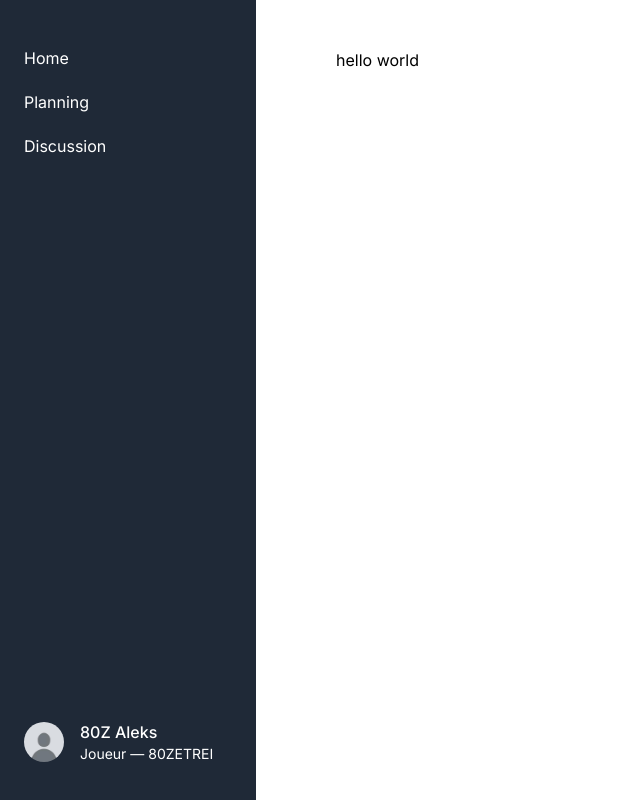
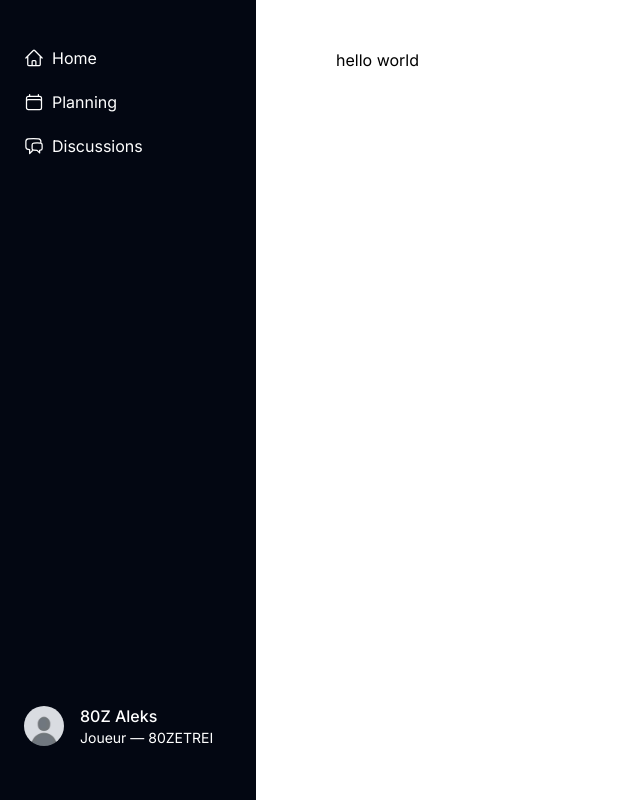
Before and after one commit to KpryKorn/lol-scrim-manager, a Next.js app: page / in a window 1280 px wide. Shown: the whole page, without its empty margins (0-640 px from the left). Built offline with nearby package versions, Linux system fonts and the light colour scheme.

Commit message:
Add icons to sidebar menu items and update UI

```diff
--- a/components/Sidebar.tsx
+++ b/components/Sidebar.tsx
@@ -6,20 +6,68 @@ const routes = [
   {
     name: "Home",
     path: "/",
+    icon: (
+      <svg
+        xmlns="http://www.w3.org/2000/svg"
+        fill="none"
+        viewBox="0 0 24 24"
+        strokeWidth={1.5}
+        stroke="currentColor"
+        className="w-5 h-5"
+      >
+        <path
+          strokeLinecap="round"
+          strokeLinejoin="round"
+          d="m2.25 12 8.954-8.955c.44-.439 1.152-.439 1.591 0L21.75 12M4.5 9.75v10.125c0 .621.504 1.125 1.125 1.125H9.75v-4.875c0-.621.504-1.125 1.125-1.125h2.25c.621 0 1.125.504 1.125 1.125V21h4.125c.621 0 1.125-.504 1.125-1.125V9.75M8.25 21h8.25"
+        />
+      </svg>
+    ),
   },
   {
     name: "Planning",
     path: "/planning",
+    icon: (
+      <svg
+        xmlns="http://www.w3.org/2000/svg"
+        fill="none"
+        viewBox="0 0 24 24"
+        strokeWidth={1.5}
+        stroke="currentColor"
+        className="w-5 h-5"
+      >
+        <path
+          strokeLinecap="round"
+          strokeLinejoin="round"
+          d="M6.75 3v2.25M17.25 3v2.25M3 18.75V7.5a2.25 2.25 0 0 1 2.25-2.25h13.5A2.25 2.25 0 0 1 21 7.5v11.25m-18 0A2.25 2.25 0 0 0 5.25 21h13.5A2.25 2.25 0 0 0 21 18.75m-18 0v-7.5A2.25 2.25 0 0 1 5.25 9h13.5A2.25 2.25 0 0 1 21 11.25v7.5"
+        />
+      </svg>
+    ),
   },
   {
-    name: "Discussion",
-    path: "/discussion",
+    name: "Discussions",
+    path: "/discussions",
+    icon: (
+      <svg
+        xmlns="http://www.w3.org/2000/svg"
+        fill="none"
+        viewBox="0 0 24 24"
+        strokeWidth={1.5}
+        stroke="currentColor"
+        className="w-5 h-5"
+      >
+        <path
+          strokeLinecap="round"
+          strokeLinejoin="round"
+          d="M20.25 8.511c.884.284 1.5 1.128 1.5 2.097v4.286c0 1.136-.847 2.1-1.98 2.193-.34.027-.68.052-1.02.072v3.091l-3-3c-1.354 0-2.694-.055-4.02-.163a2.115 2.115 0 0 1-.825-.242m9.345-8.334a2.126 2.126 0 0 0-.476-.095 48.64 48.64 0 0 0-8.048 0c-1.131.094-1.976 1.057-1.976 2.192v4.286c0 .837.46 1.58 1.155 1.951m9.345-8.334V6.637c0-1.621-1.152-3.026-2.76-3.235A48.455 48.455 0 0 0 11.25 3c-2.115 0-4.198.137-6.24.402-1.608.209-2.76 1.614-2.76 3.235v6.226c0 1.621 1.152 3.026 2.76 3.235.577.075 1.157.14 1.74.194V21l4.155-4.155"
+        />
+      </svg>
+    ),
   },
 ];
 
 const SidebarProfile = () => {
   return (
-    <article className="px-4">
+    <article className="p-4 cursor-pointer rounded transition duration-200 hover:bg-gray-200/10">
       <figure className="flex items-center gap-4">
         <Image
           alt={"profil de 80Z Aleks"}
@@ -40,16 +88,16 @@ const SidebarProfile = () => {
 
 export default function Sidebar() {
   return (
-    <aside className="h-dvh flex flex-col justify-between bg-gray-800 text-white w-64 space-y-6 px-2 py-6 md:py-9">
+    <aside className="h-dvh flex flex-col justify-between bg-gray-950 text-white w-64 space-y-6 px-2 py-6 md:py-9">
       <ul>
         {routes.map((route) => {
           return (
             <li key={route.name}>
               <Link
                 href={route.path}
-                className="block py-2.5 px-4 rounded transition duration-200 hover:bg-gray-700"
+                className="flex items-center gap-2 py-2.5 px-4 rounded transition duration-200 hover:bg-gray-200/10"
               >
-                {route.name}
+                <span>{route.icon}</span> {route.name}
               </Link>
             </li>
           );
```
